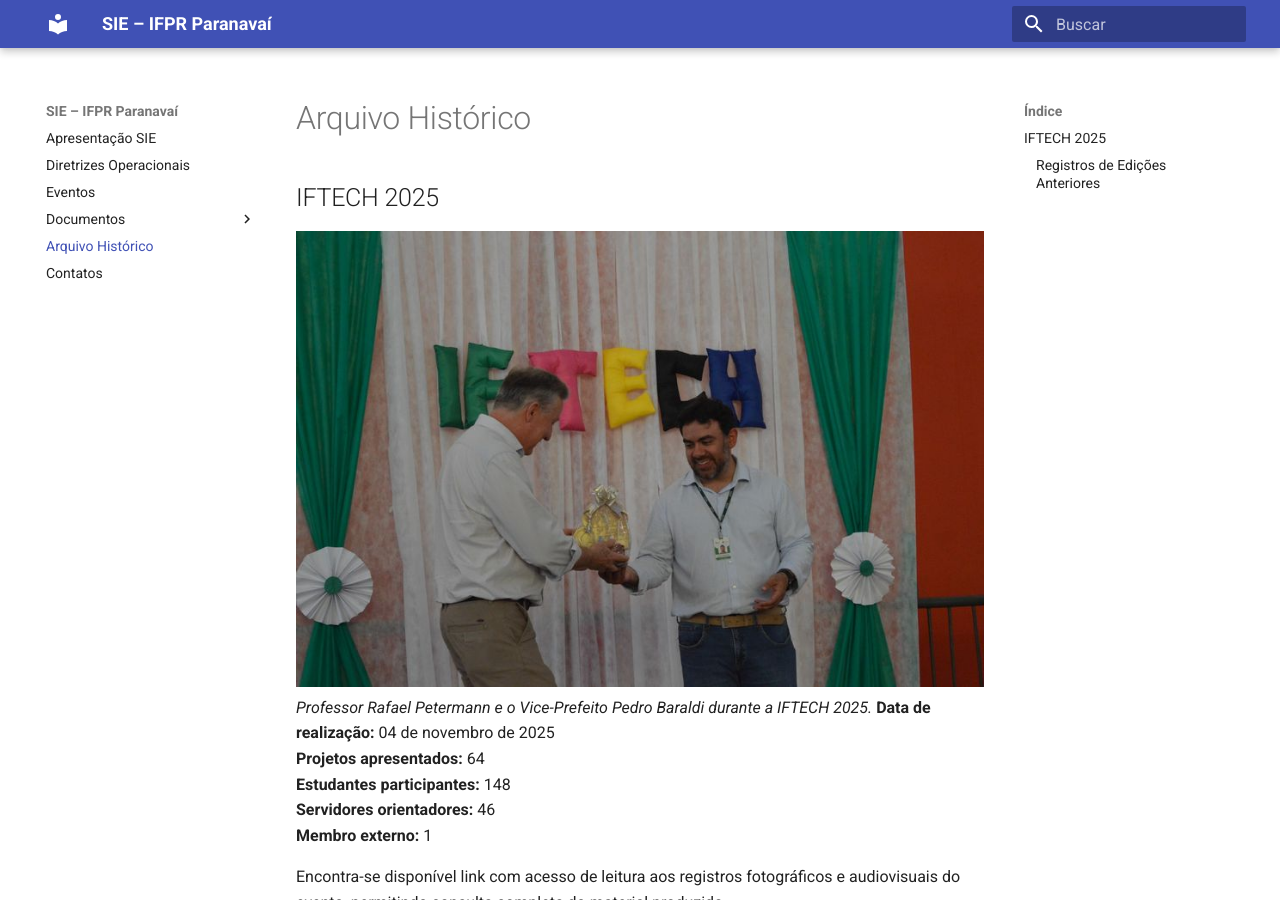
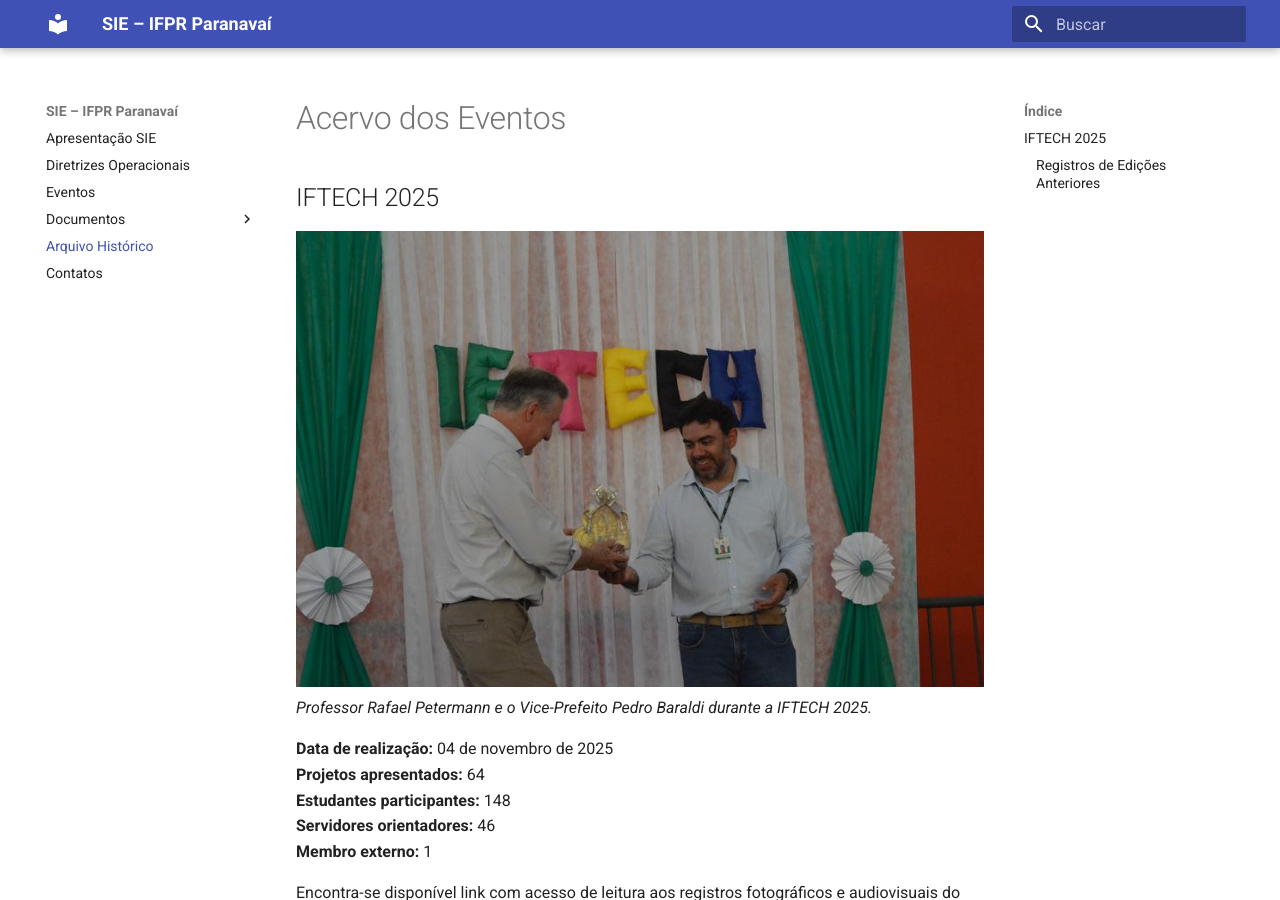
Before and after one commit to ifpr-sie-paranavai/dossie, an MkDocs documentation site: the page built from docs/historico.md, in a window 1280 px wide and 900 px high. Built offline with MkDocs 1.6.1 and Material for MkDocs 9.7.7, drawn with Linux system fonts in a browser that asks for light colours.

Commit message:
Update historico.md

```diff
--- a/docs/historico.md
+++ b/docs/historico.md
@@ -1,9 +1,10 @@
-# Arquivo Histórico
+# Acervo dos Eventos
 
 ## IFTECH 2025
 
 ![IFTECH 2025](imagens/iftech_2025_capa.jpg)
 *Professor Rafael Petermann e o Vice-Prefeito Pedro Baraldi durante a IFTECH 2025.*
+
 **Data de realização:** 04 de novembro de 2025
 **Projetos apresentados:** 64
 **Estudantes participantes:** 148
```
